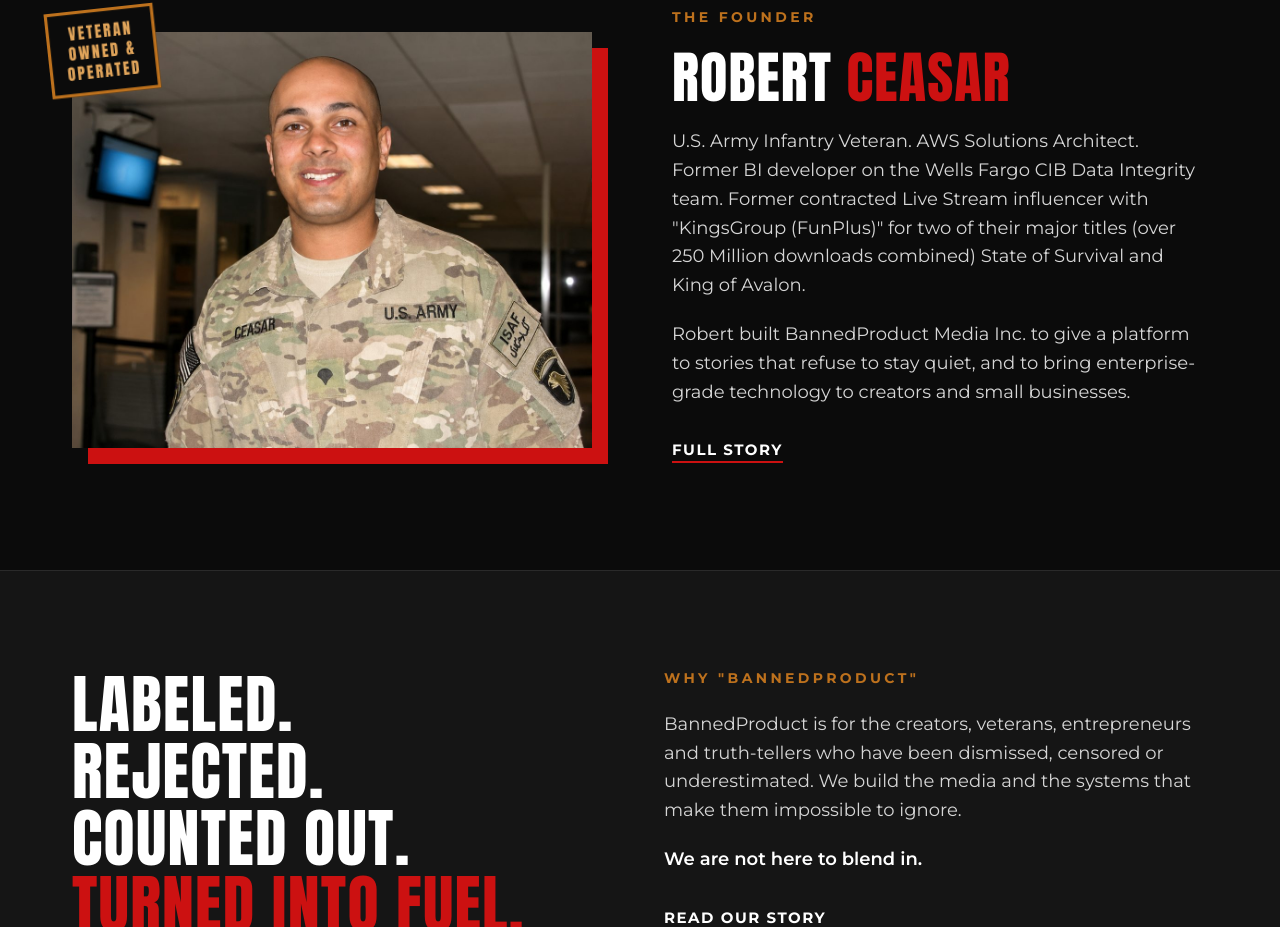
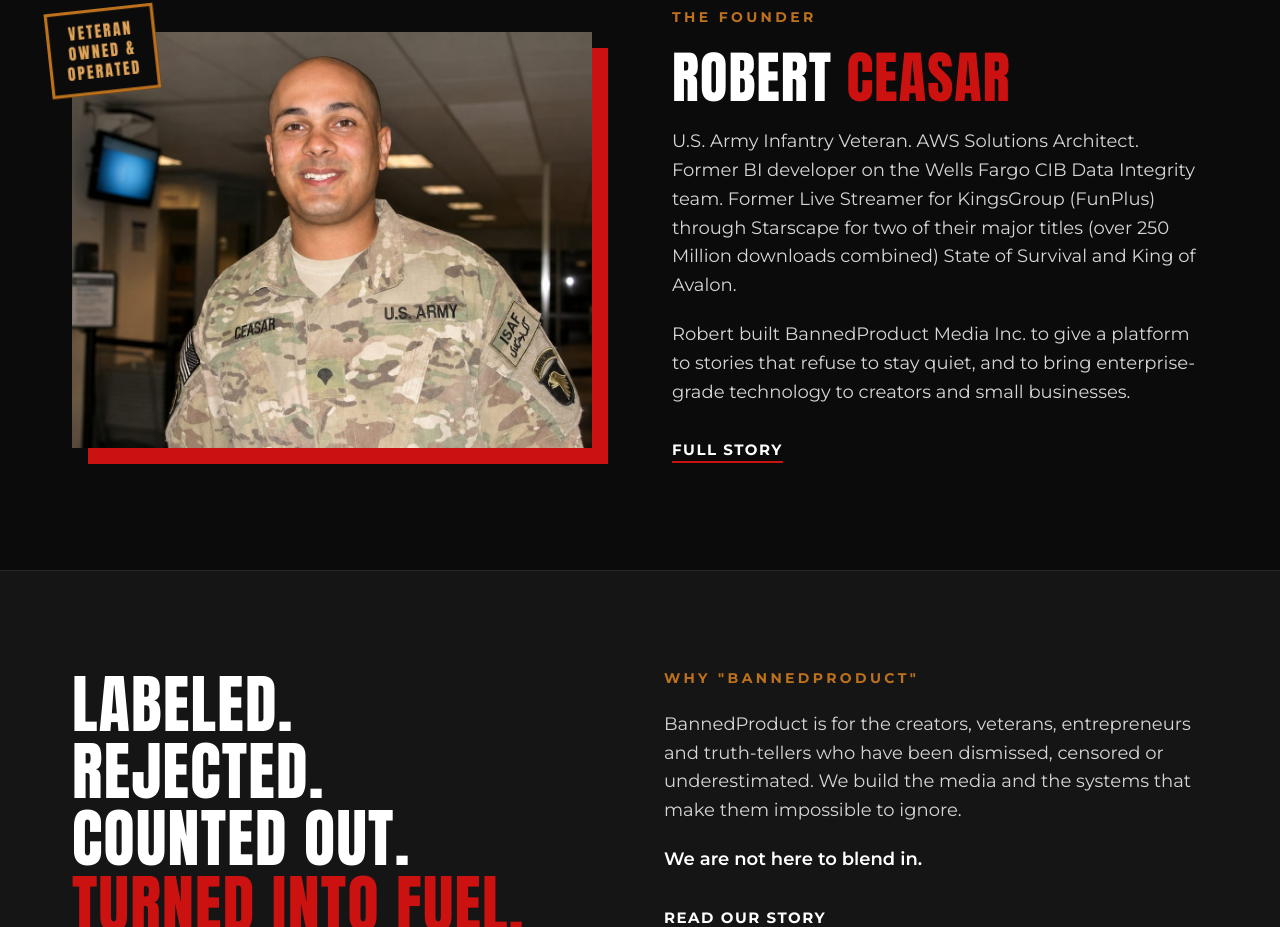
Before and after one commit to RCeasar01/bannedproduct-website, a plain HTML site: page index.html in a window 1280 px wide. Shown: the part 4017-4944 px from the top of the page. Drawn offline with Linux system fonts and the light colour scheme.

Commit message:
Homepage bio: Live Streamer for KingsGroup (FunPlus) through Starscape
Co-Authored-By: Claude Opus 5.5 <noreply@anthropic.com>
Claude-Session: https://claude.ai/code/session_01E5Qj5vgFcd71hEgfz52GP2

```diff
--- a/index.html
+++ b/index.html
@@ -215,7 +215,7 @@
       <div class="hp-brand-copy">
         <span class="hp-eyebrow">The founder</span>
         <h2 class="hp-h2">Robert <em>Ceasar</em></h2>
-        <p>U.S. Army Infantry Veteran. AWS Solutions Architect. Former BI developer on the Wells Fargo CIB Data Integrity team. Former contracted Live Stream influencer with "KingsGroup (FunPlus)" for two of their major titles (over 250 Million downloads combined) State of Survival and King of Avalon.</p>
+        <p>U.S. Army Infantry Veteran. AWS Solutions Architect. Former BI developer on the Wells Fargo CIB Data Integrity team. Former Live Streamer for KingsGroup (FunPlus) through Starscape for two of their major titles (over 250 Million downloads combined) State of Survival and King of Avalon.</p>
         <p>Robert built BannedProduct Media Inc. to give a platform to stories that refuse to stay quiet, and to bring enterprise-grade technology to creators and small businesses.</p>
         <a class="hp-link" href="/about/">Full story</a>
       </div>
```
